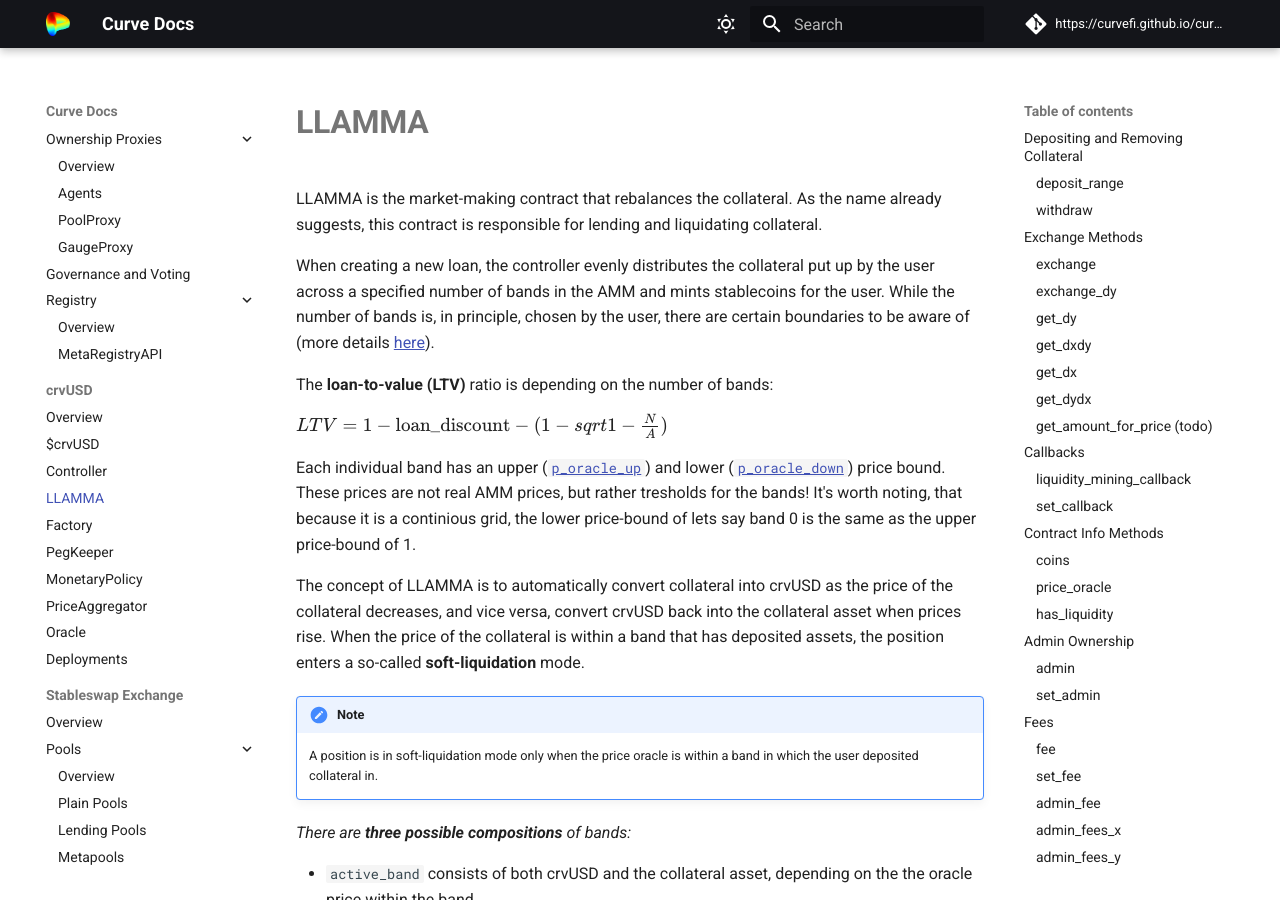
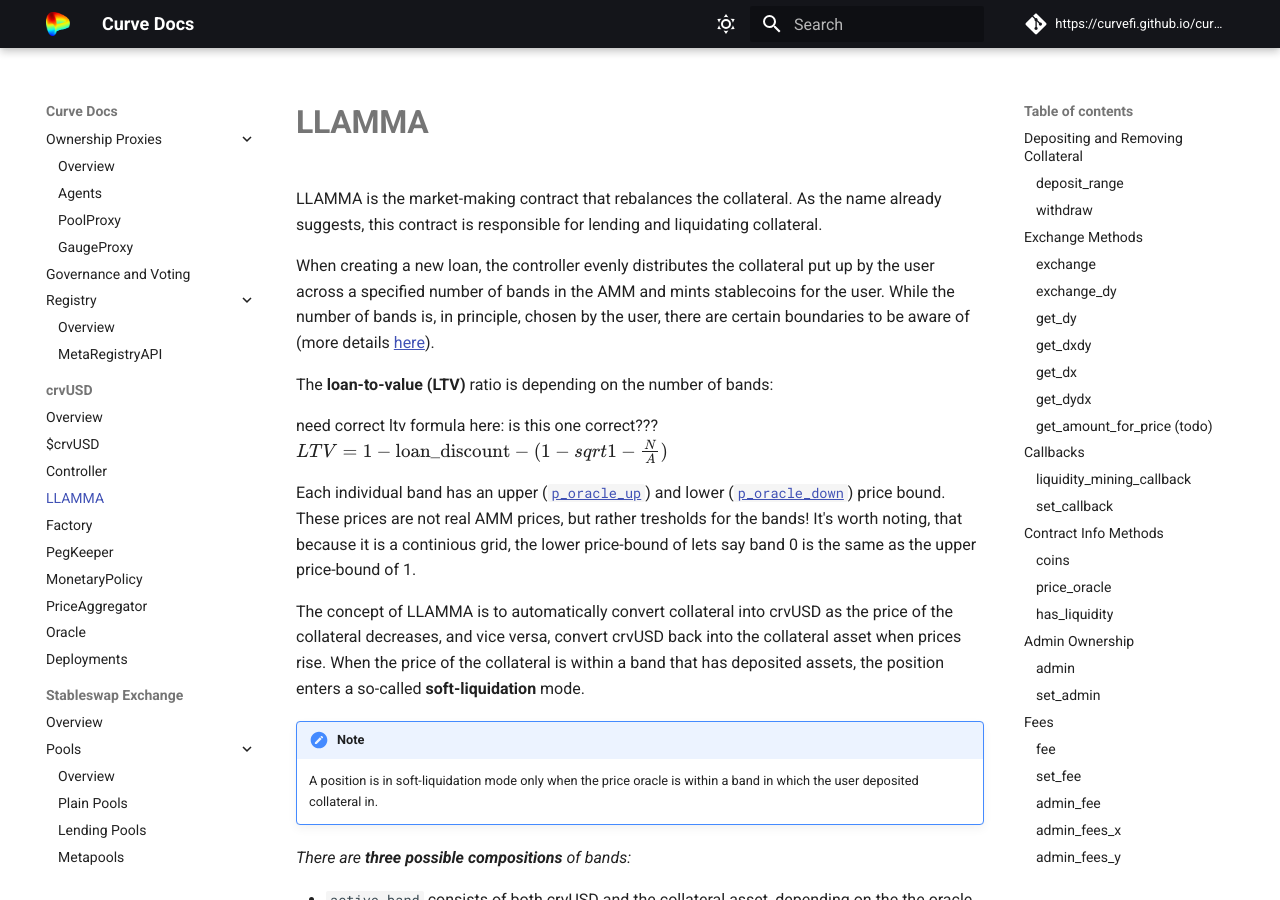
Before and after one commit to CurveDocs/curve-docs, an MkDocs documentation site: the page built from docs/LLAMMA/amm.md, in a window 1280 px wide and 900 px high. Built offline with MkDocs 1.6.1 and Material for MkDocs 9.7.7, drawn with Linux system fonts in a browser that asks for light colours.

Commit message:
ltv formula

```diff
--- a/docs/LLAMMA/amm.md
+++ b/docs/LLAMMA/amm.md
@@ -5,6 +5,7 @@
 
 The **loan-to-value (LTV)** ratio is depending on the number of bands:
 
+need correct ltv formula here: is this one correct???
 $LTV = 1 - \text{loan_discount} - (1 - sqrt{1 - \frac{N}{A}})$
 
 Each individual band has an upper ([`p_oracle_up`](#p_oracle_up)) and lower ([`p_oracle_down`](#p_oracle_down)) price bound. These prices are not real AMM prices, but rather tresholds for the bands!
```
